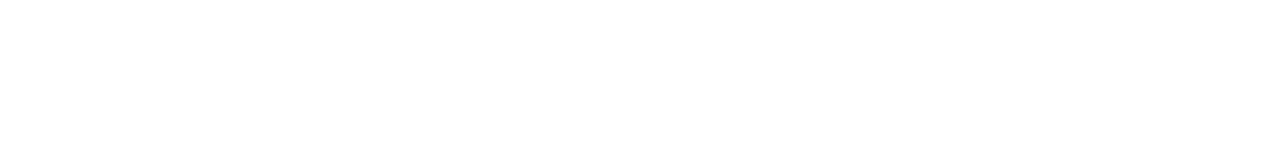
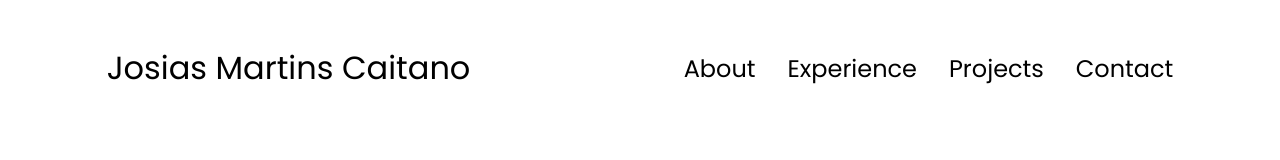
Before and after one commit to josiasmartins/personal-portifolio, a plain HTML site: page index.html in a window 1280 px wide. Drawn offline with Linux system fonts and the light colour scheme.

Commit message:
feature: create desktop navigation

```diff
--- a/index.html
+++ b/index.html
@@ -4,8 +4,21 @@
     <meta charset="UTF-8">
     <meta name="viewport" content="width=device-width, initial-scale=1.0">
     <title>My Portfolio</title>
+    <link rel="stylesheet" href="style.css">
+    <link rel="stylesheet" href="mediaquery.css">
 </head>
 <body>
-
+    <nav id="desktop-nav">
+        <div class="logo">Josias Martins Caitano</div>
+        <div>
+            <ul class="nav-links">
+                <li><a href="#about">About</a></li>
+                <li><a href="#experience">Experience</a></li>
+                <li><a href="#projects">Projects</a></li>
+                <li><a href="#contact">Contact</a></li>
+            </ul>
+        </div>
+    </nav>
+    <script src="script.js"></script>
 </body>
 </html>
--- a/style.css
+++ b/style.css
@@ -0,0 +1,66 @@
+/* GENERAL */
+
+@import url('https://fonts.googleapis.com/css2?family=Poppins:wght@300;400;500;600&display=swap');
+
+
+* {
+    margin: 0;
+    padding: 0;
+}
+
+body {
+    font-family: "Poppins", sans-serif;
+}
+
+html {
+    scroll-behavior: smooth;
+}
+
+p {
+    color: rgb(85, 85, 85);
+}
+
+/* TRANSITION */
+
+a, .btn {
+    transition: all 300ms ease;
+}
+
+/* DESKTOP NAV */
+
+nav, .nav-links {
+    display: flex;
+}
+
+nav {
+    justify-content: space-around;
+    align-items: center;
+    height: 17vh;
+}
+
+.nav-links {
+    gap: 2rem;
+    list-style: none;
+    font-size: 1.5rem;
+}
+
+a {
+    color: black;
+    text-decoration: none;
+    text-decoration-color: white;
+}
+
+a:hover {
+    color: gray;
+    text-decoration: underline;
+    text-decoration-offset: 1rem;
+    text-decoration-color: rgb(181, 181, 181);
+}
+
+.logo {
+    font-size: 2rem;
+}
+
+.logo:hover {
+    cursor: default;
+}
```
